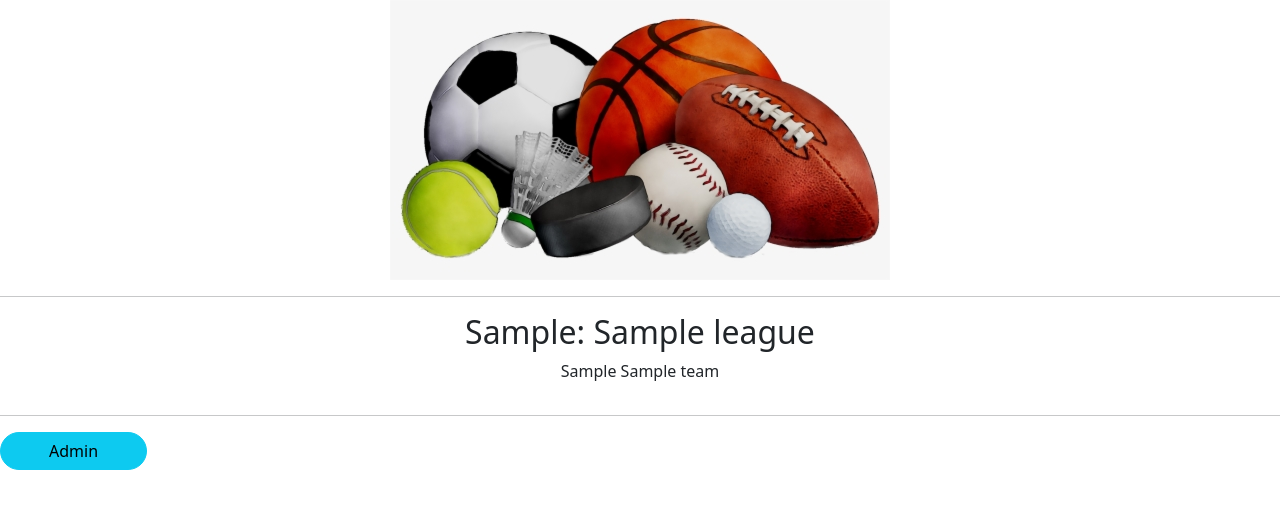
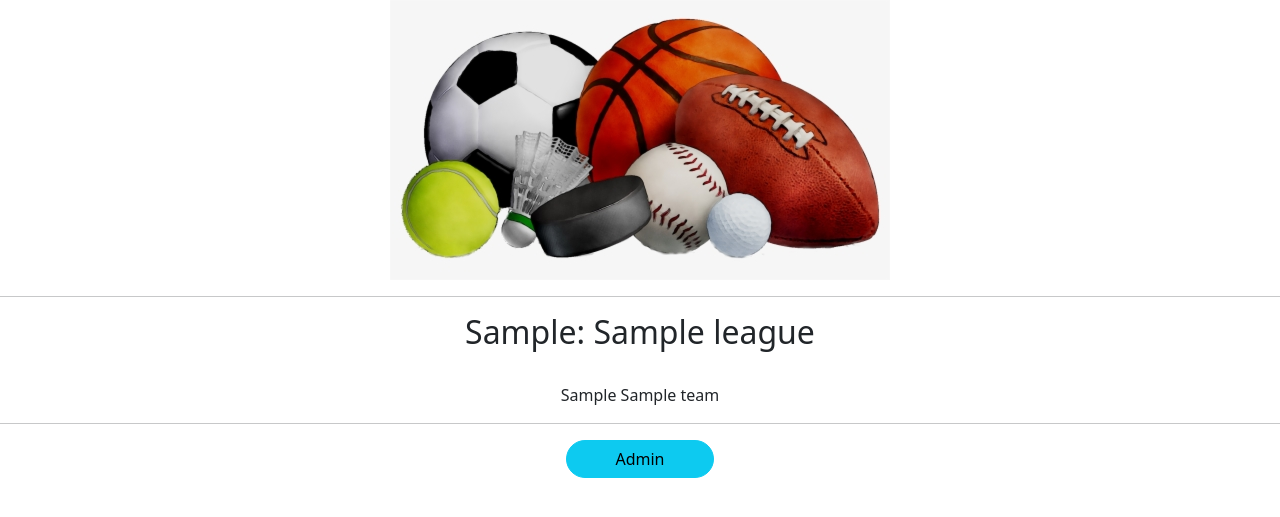
Before and after one commit to edgriebel/league-django-demo, a Django app: page /teams/ in a window 1280 px wide. Shown: the top 517 px of the page. Run offline with Django 4.2, Linux system fonts and the light colour scheme; tables that the repository leaves empty hold one stand-in row (values such as "Sample post").

Commit message:
tighten up teams listing, center Admin button

```diff
--- a/teams/templates/base.html
+++ b/teams/templates/base.html
@@ -19,10 +19,12 @@
     {% block content %}{% endblock %}
 
     <hr />
-
-    <button class="btn btn-info rounded-pill px-5" onclick="document.location = '{% url 'admin:index' %}';">
-        Admin
-    </button>
+    {% url 'admin:index' as admin_url %}
+    <center>
+        <button class="btn btn-info rounded-pill px-5" onclick="document.location='{{ admin_url}}';">
+            Admin
+        </button>
+    </center>
 
     <script src="https://cdn.jsdelivr.net/npm/bootstrap@5.3.0-alpha3/dist/js/bootstrap.bundle.min.js"
         integrity="sha384-ENjdO4Dr2bkBIFxQpeoTz1HIcje39Wm4jDKdf19U8gI4ddQ3GYNS7NTKfAdVQSZe"
--- a/teams/templates/leagues.html
+++ b/teams/templates/leagues.html
@@ -14,7 +14,7 @@
         <div class="col">
             <h2>{{ teams.grouper.abbr }}: {{ teams.grouper.name }}</h2>
             {% for team in teams.list %}
-            <p>{{ team.abbr }} {{ team.name }}</p>
+            <br />{{ team.abbr }} {{ team.name }}
             {% endfor %}
         </div>
         {% endfor %}
```
Also changed, not shown: README.md.
